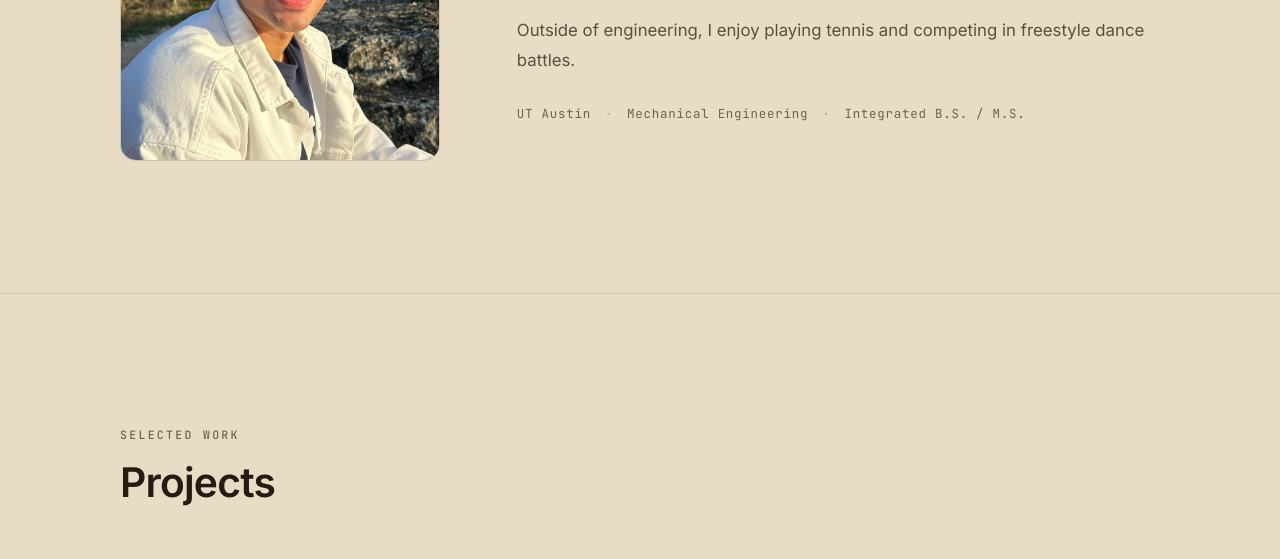
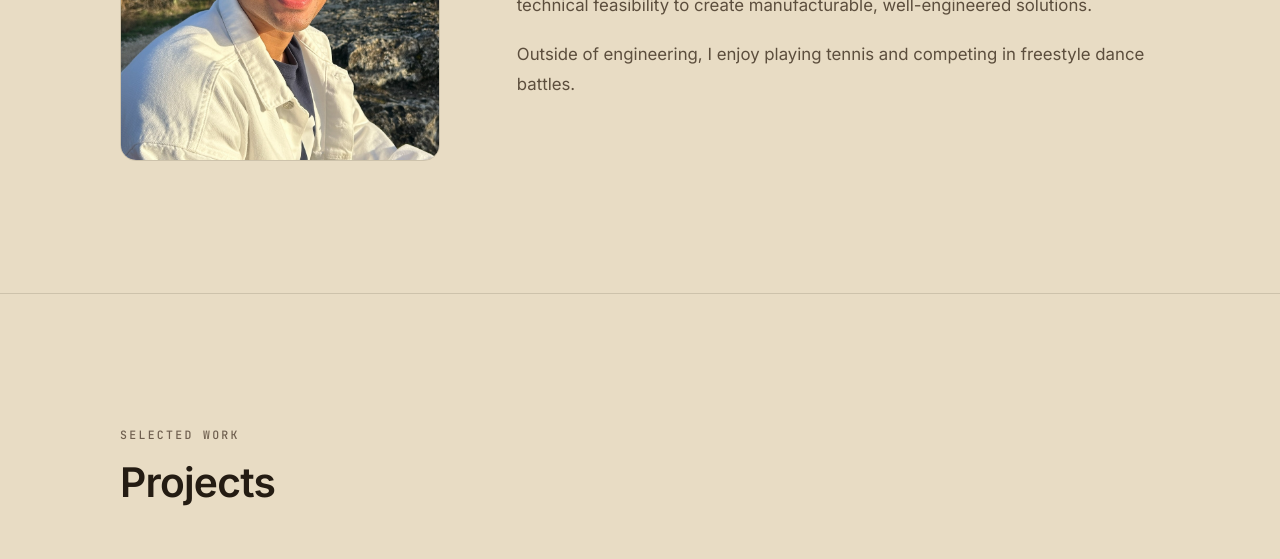
Before and after one commit to TejasSachdeva/Tejas-2027-Portfolio, a plain HTML site: page index.html in a window 1280 px wide. Shown: the part 1107-1666 px from the top of the page. Drawn offline with Linux system fonts and the light colour scheme.

Commit message:
Update index.html

```diff
--- a/index.html
+++ b/index.html
@@ -68,11 +68,6 @@
                     <div class="about-text">
                         <p>Hey! I’m Tejas, a mechanical engineer at UT Austin completing an integrated B.S. '26 / M.S. '27 in Mechanical Engineering. I’m passionate about product design, with experience taking components from initial concept through finished hardware. My approach combines user-centered thinking with technical feasibility to create manufacturable, well-engineered solutions.</p>
                         <p>Outside of engineering, I enjoy playing tennis and competing in freestyle dance battles.</p>
-                    </div>
-                    <div class="about-meta">
-                        <span>UT Austin</span>
-                        <span>Mechanical Engineering</span>
-                        <span>Integrated B.S. / M.S.</span>
                     </div>
                 </div>
             </div>
```
